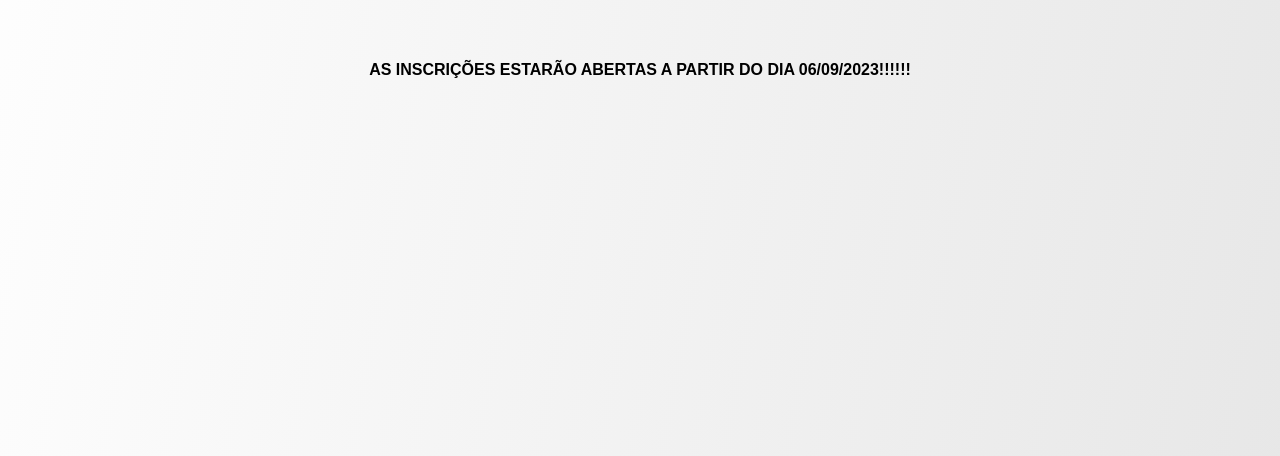
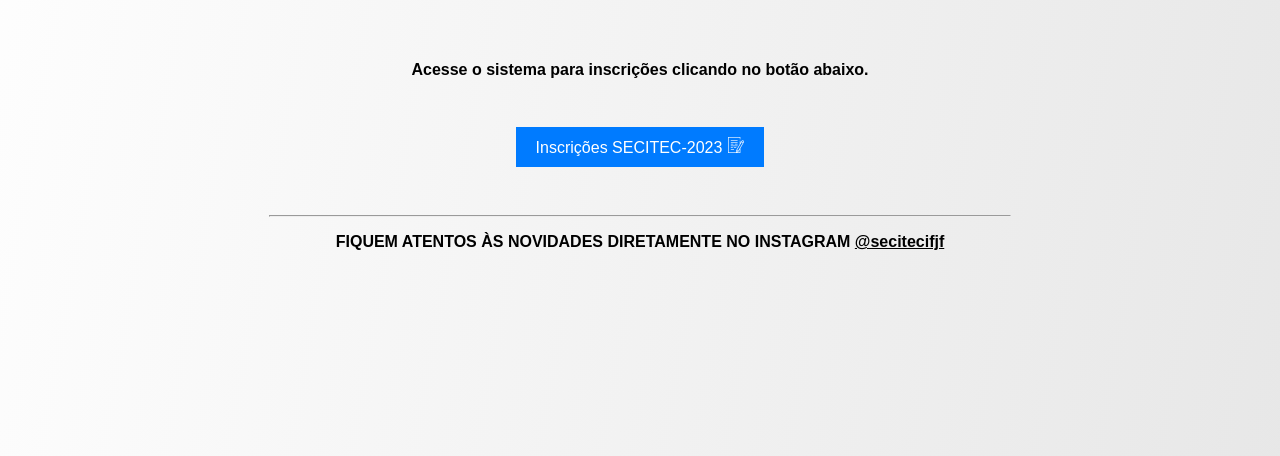
Before and after one commit to secitec-2023/ifsudestemg, a plain HTML site: page docs/pages/inscricoes.html in a window 1280 px wide. Shown: the part 641-1097 px from the top of the page. Drawn offline with Linux system fonts and the light colour scheme.

Commit message:
Add link

```diff
--- a/docs/pages/inscricoes.html
+++ b/docs/pages/inscricoes.html
@@ -15,9 +15,66 @@
     <link rel="stylesheet" href="../styles/week-detail.css">
 
     <style>
+        #text-area {
+            display: flex;
+            flex-direction: column;
+            align-items: center;
+        }
+
+        #text-area h2 {
+            margin-bottom: 1em;
+        }
+
         #text-area p {
             font-weight: bold;
             text-align: center;
+        }
+
+        #form-area {
+            margin-bottom: 2em;
+            margin-top: 2em;
+            text-align: center;
+            display: flex;
+            flex-direction: column;
+            align-items: center;
+            justify-content: center;
+        }
+
+        #form-area a {
+            margin-top: 1em;
+            display: inline-block;
+            padding: 10px 20px;
+            background-color: #007bff;
+            color: #fff;
+            text-align: center;
+            text-decoration: none;
+            border: none;
+            cursor: pointer;
+        }
+
+        #form-area span {}
+
+        #form-area img {
+            margin-left: 0.1em;
+            height: 1em;
+        }
+
+        #contato-container {
+            align-items: center;
+            margin-top: 2em;
+            margin-right: auto;
+            margin-left: auto;
+            display: flex;
+            flex-direction: column;
+        }
+
+        #link-insta {
+            text-decoration: underline;
+            color: black;
+        }
+
+        #link-insta:hover {
+            color: #007bff;
         }
     </style>
 </head>
@@ -47,7 +104,17 @@
     <div id="content">
         <div id="text-area">
             <h1>Inscrições</h1>
-            <p>AS INSCRIÇÕES ESTARÃO ABERTAS A PARTIR DO DIA 06/09/2023!!!!!!</p>
+            <h4>Acesse o sistema para inscrições clicando no botão abaixo.</h4>
+            <div id="form-area">
+                <a href="https://www.even3.com.br/secitecjf2023/">
+                    <span>Inscrições SECITEC-2023</span>
+                    <img src="../assets/contact-form.png" alt="Formulario-img">
+                </a>
+            </div>
+            <hr>
+            <p>FIQUEM ATENTOS ÀS NOVIDADES DIRETAMENTE NO INSTAGRAM <a id="link-insta"
+                    href="https://www.instagram.com/secitecifjf/"><span>
+                        @secitecifjf</span></a></p>
         </div>
     </div>
     <footer id="footer-container">
```
Also changed, not shown: docs/pages/noticias.html (+1 -1 lines).
